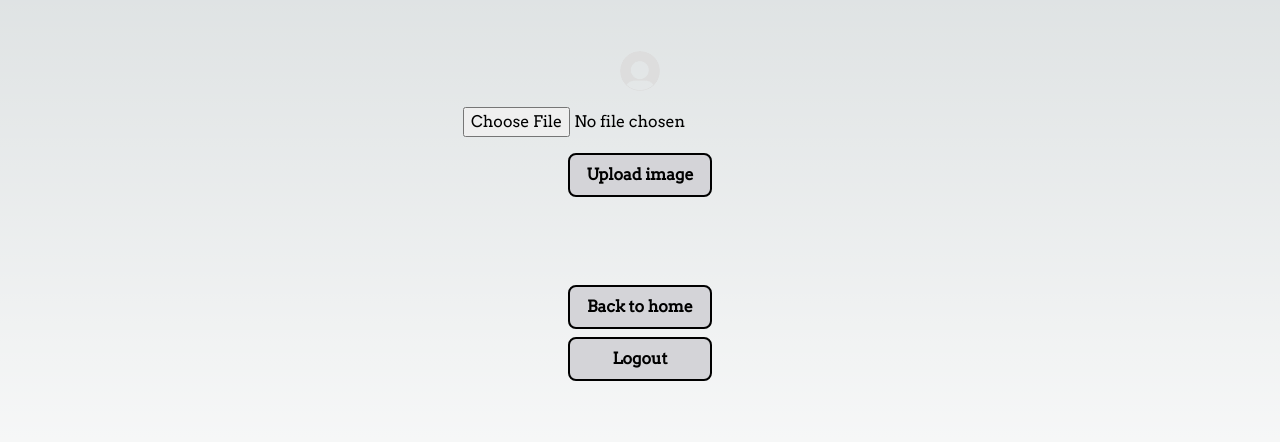
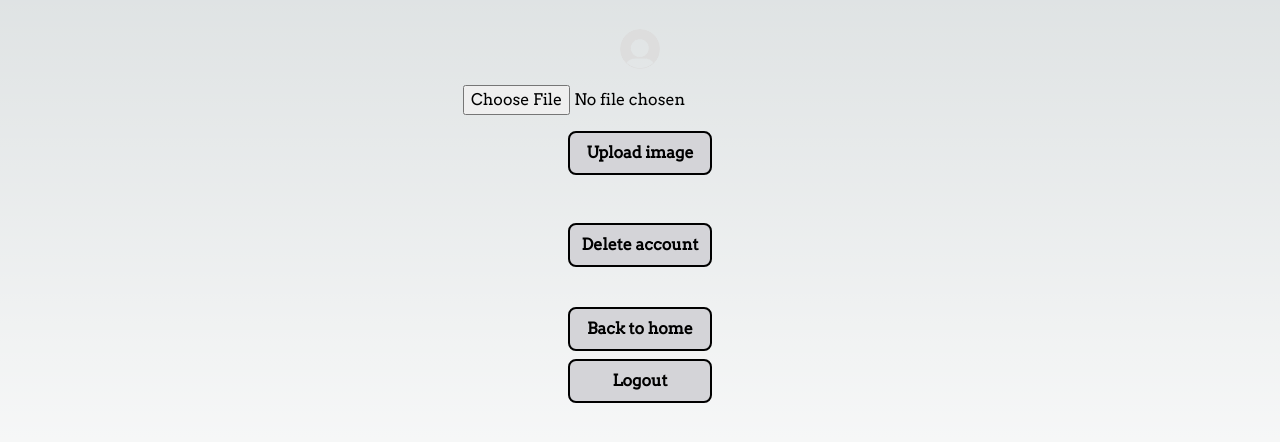
Before and after one commit to nilsfs7/fsmeet-frontend, a Next.js app: page /account in a window 1280 px wide. Shown: the part 184-626 px from the top of the page. Built offline with nearby package versions, Linux system fonts and the light colour scheme; no server answers.

Commit message:
account: add delete account function

```diff
--- a/pages/account/index.tsx
+++ b/pages/account/index.tsx
@@ -12,6 +12,24 @@ const Account = ({ session }: any) => {
 
   const handleBackToHomeClicked = () => {
     router.replace('/');
+  };
+
+  const handleDeleteAccountClicked = async () => {
+    const response = await fetch(`${process.env.NEXT_PUBLIC_BACKEND_URL}/v1/users`, {
+      method: 'DELETE',
+      headers: {
+        Authorization: `Bearer ${session?.user?.accessToken}`,
+      },
+    });
+
+    if (response.status === 200) {
+      await signOut({ redirect: false });
+      localStorage.removeItem('username');
+      localStorage.removeItem('imageUrl');
+      router.push('/');
+    } else {
+      console.error('failed to delete account');
+    }
   };
 
   const handleLogoutClicked = async () => {
@@ -77,7 +95,11 @@ const Account = ({ session }: any) => {
           </div>
         </div>
 
-        <div className="flex justify-center pt-20">
+        <div className="flex justify-center pt-10">
+          <TextButton text="Delete account" onClick={handleDeleteAccountClicked} />
+        </div>
+
+        <div className="flex justify-center pt-10">
           <TextButton text="Back to home" onClick={handleBackToHomeClicked} />
         </div>
 
```
